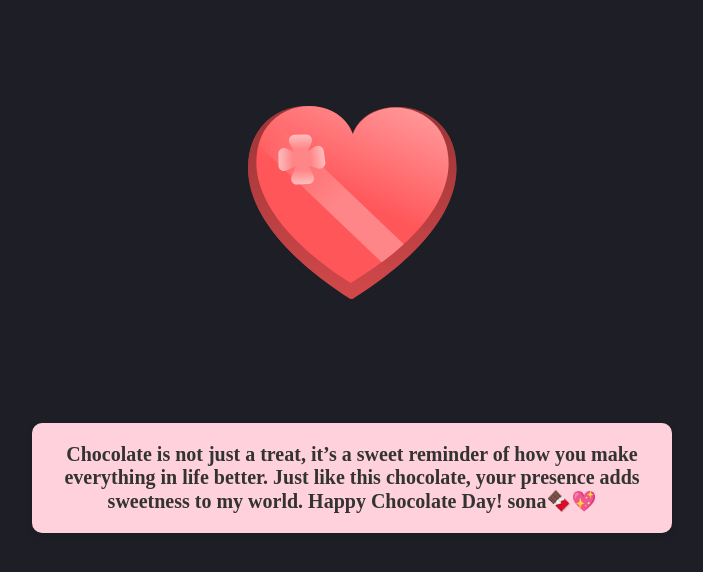
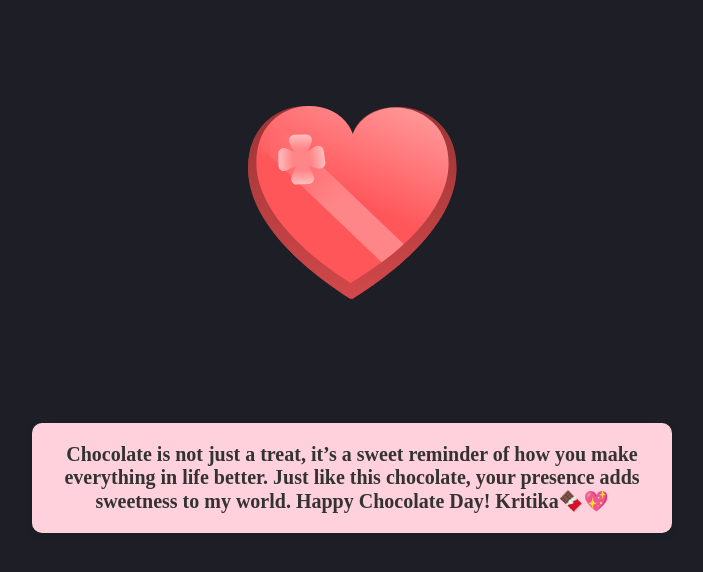
Before and after one commit to sumit0623-jaib/tara-aarav, a plain HTML site: page new1.html in a window 1280 px wide. Shown: the part 130-702 px from the top of the page, without its empty margins (288-991 px from the left). Drawn offline with Linux system fonts and the light colour scheme.

Commit message:
Update new1.html

```diff
--- a/new1.html
+++ b/new1.html
@@ -142,7 +142,7 @@
       </svg>
 
       <p>
-        Chocolate is not just a treat, it’s a sweet reminder of how you make everything in life better. Just like this chocolate, your presence adds sweetness to my world. Happy Chocolate Day! sona🍫💖
+        Chocolate is not just a treat, it’s a sweet reminder of how you make everything in life better. Just like this chocolate, your presence adds sweetness to my world. Happy Chocolate Day! Kritika🍫💖
       </p>
 </body>
 </html>
```
